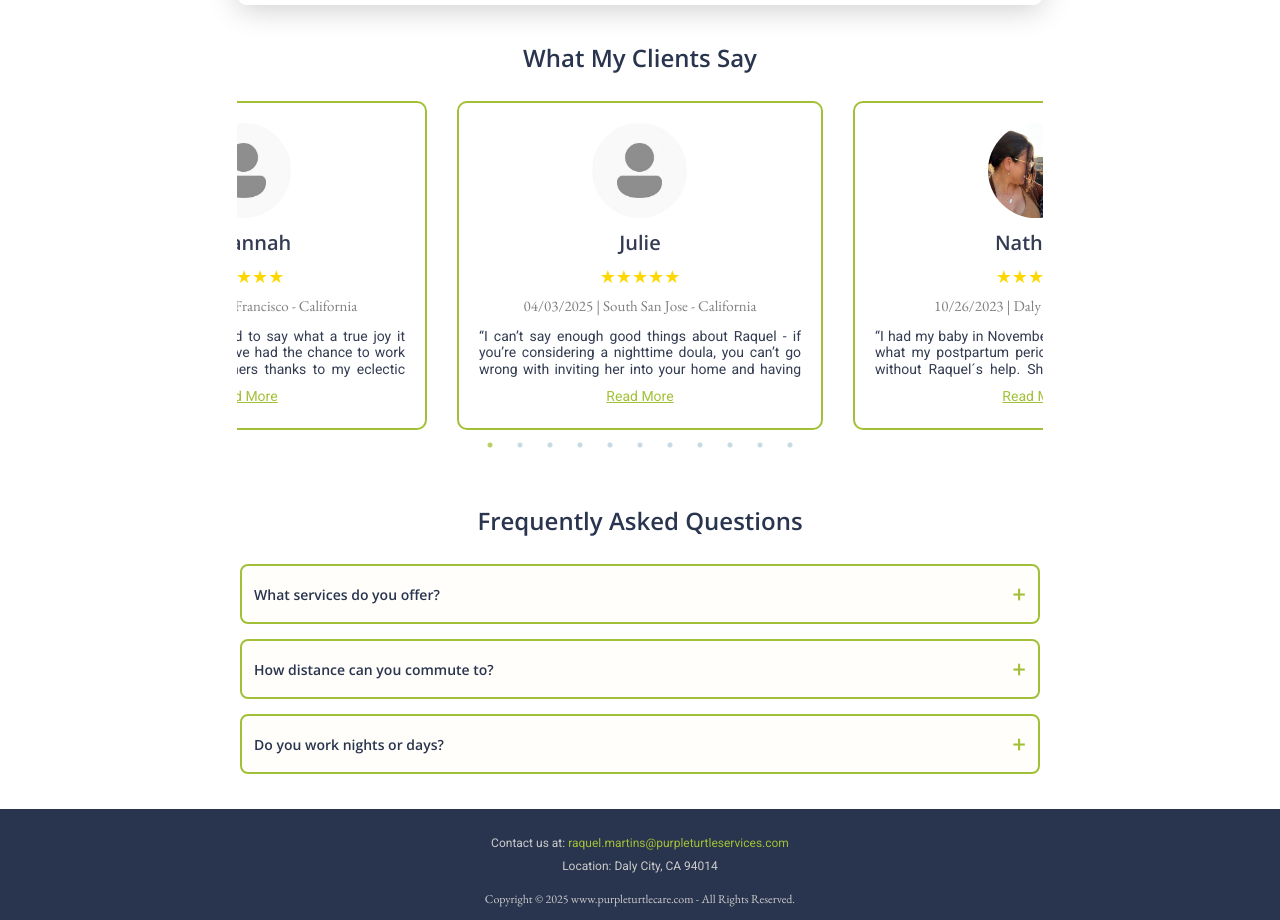
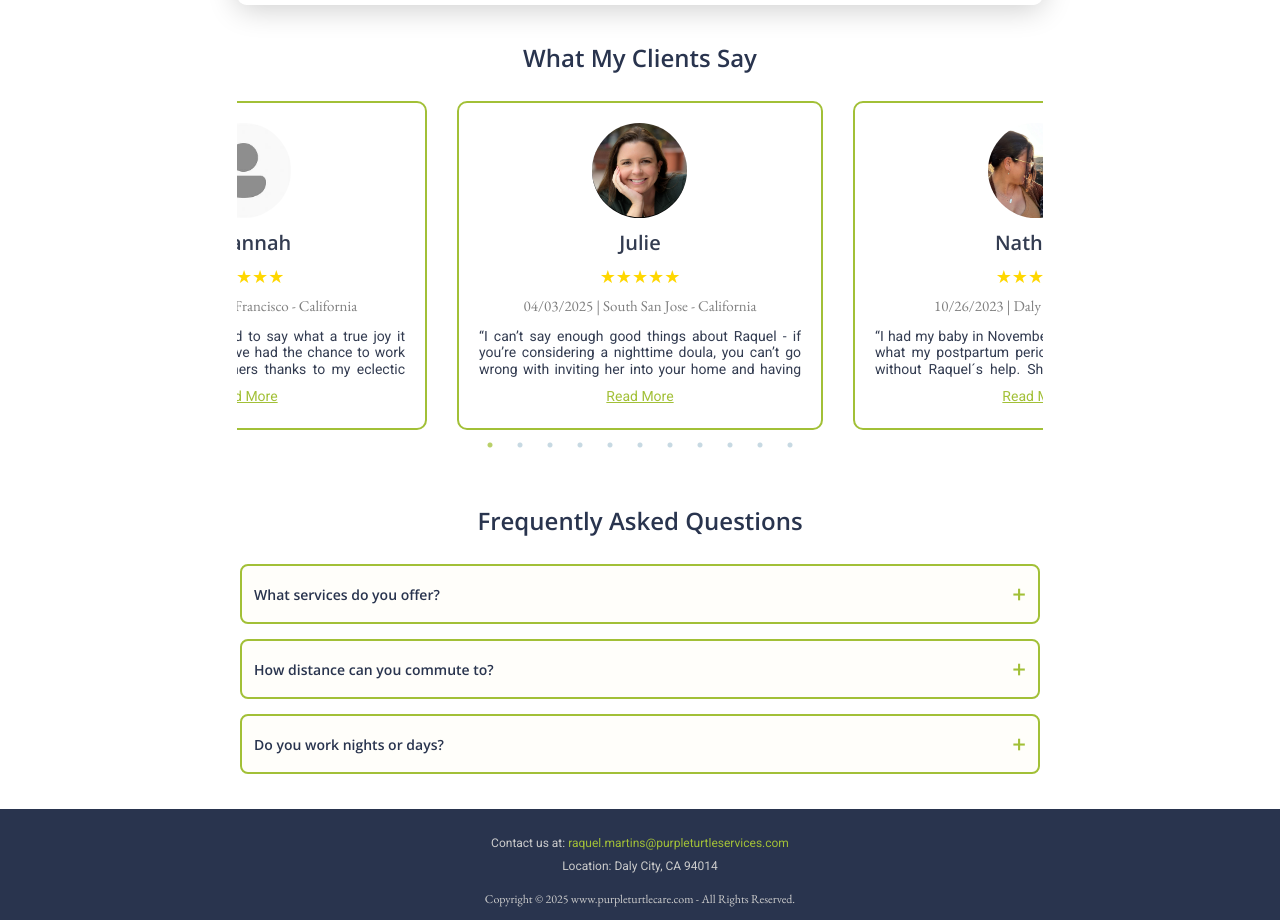
Before and after one commit to Victor-Settin/SiteQueenDoula, a React (Create React App) app: page / in a window 1280 px wide. Shown: the part 4405-5325 px from the top of the page. Built offline with nearby package versions, Linux system fonts and the light colour scheme.

Commit message:
att photos

```diff
--- a/src/Pages/Home/Home.js
+++ b/src/Pages/Home/Home.js
@@ -11,15 +11,13 @@ import 'slick-carousel/slick/slick-theme.css';
 import './Home.css';
 import deusaGregaImg from '../../assets/Images/deusa-grega.jpg';
 import FirstimgHome from '../../assets/Images/foto-home1.jpg';
-import cliente1 from '../../assets/Images/img_rnt.jpg';
 import cliente2 from '../../assets/Images/no-profile.jpg';
 import cliente3 from '../../assets/Images/profile_photo.jpg';
 import cliente4 from '../../assets/Images/img123.jpg';
 import cliente5 from '../../assets/Images/img111.jpg';
 import cliente6 from '../../assets/Images/img929.jpg';
-import cliente7 from '../../assets/Images/no-profile.jpg';
-import cliente8 from '../../assets/Images/no-profile.jpg';
-import cliente9 from '../../assets/Images/no-profile.jpg';
+import noprofile from '../../assets/Images/no-profile.jpg';
+import julprofile from '../../assets/Images/jul-profile.jpg';
 import DoulaServices from '../../Components/DoulaServices/DoulaServices';
 import Gallery from '../Gallery/Gallery';
 import Contact from '../Contact/Contact';
@@ -59,7 +57,7 @@ const Home = () => {
   const recommendations = [
     {
       name: 'Julie',
-      image: cliente7,
+      image: julprofile,
       rating: 5,
       date: '04/03/2025',
       location: 'South San Jose - California',
@@ -78,7 +76,7 @@ const Home = () => {
       image: cliente2,
       rating: 5,
       date: '09/02/2024',
-      location: 'San Mateo - California',
+      location: 'San Bruno - California',
       comment: '“Raquel had helped us a lot with my first baby and we had no doubts about being with her when our second princess arrived. We highly recommend her!”',
     },
     {
@@ -86,7 +84,7 @@ const Home = () => {
       image: cliente5,
       rating: 5,
       date: '12/26/2024',
-      location: 'San Mateo - California',
+      location: 'Burlingame - California',
       comment: '“I have known Raquel Martins Rodrigues for over 5 years. We were coworkers working for the same family in Hillsborough California. This family had 3 children and 3 Nannies. Raquel is very knowledgeable about child development and has taken many classes. She has a lot of experience working with new born babies since she has her postpartum Doula certificate. She also has experience working with toddlers and children of all ages. She´s very loving, kind, patient, and caring, warm, compassionate, trustworthy and respectful.  She´s also a great team player, helpful, gets along with everyone. She is very resourceful and has great problem solving skills. In addition, of being an exceptional Doula and a fantastic Nanny she is the best house cleaner I have ever met. She would transform a very  disorganized and dirty house into a spotless and neat place. She has wonderful organization skills and works in house projects. Raquel goes above and beyond with all the families she works with. I would highly recommend her.”',
     },
     {
@@ -94,7 +92,7 @@ const Home = () => {
       image: cliente6,
       rating: 5,
       date: '03/17/2024',
-      location: 'RedWood City - California',
+      location: 'Redwood City - California',
       comment: '“I am thrilled to share my experience with Raquel, our Nanny and Doula. Raquel‘s gentle and loving approach, made quite the difference. It was evident that my girls adored Raquel; they would light up the room whenever they saw her. Raquel was incredibly attentive to our girls, providing the care and support we needed during those early months. Her expertise and sleep training was particularly invaluable. Thanks to her guidance. We were able to establish a sleep routine that had our twin girls sleeping 11 hours a night by just four months of age. That’s not only improved their well-being, but also allowed us to regain some much-needed rest. Additionally, Raquel maintain excellent communication with me, keeping me informed and involved. I highly recommend Raquel. Her warmth experience and dedication have made a lasting positive impact on our family.”',
     },
     {
@@ -102,12 +100,12 @@ const Home = () => {
       image: cliente4,
       rating: 5,
       date: '12/26/2024',
-      location: 'San Mateo - California',
+      location: 'Burlingame - California',
       comment: '“I came to US already pregnant with no English. Raquel was very supportive and patient with me and my family It was very important having her around. Thank you!”',
     },
     {
       name: 'Sarah',
-      image: cliente1,
+      image: noprofile,
       rating: 5,
       date: '10/16/2022',
       location: 'San Bruno - California',
@@ -115,7 +113,7 @@ const Home = () => {
     },
     {
       name: "Hind B.",
-      image: cliente6,
+      image: noprofile,
       rating: 5,
       date: "06/23/2025", // Data individual
       location: "Redwood City - California", // Local individual
@@ -124,7 +122,7 @@ const Home = () => {
     ,
     {
       name: "Rena and Jake",
-      image: cliente7,
+      image: noprofile,
       rating: 5,
       date: "06/23/2025", // Data individual
       location: "San Francisco - California", // Local individual
@@ -133,7 +131,7 @@ const Home = () => {
     ,
     {
       name: "Julie B",
-      image: cliente8,
+      image: julprofile,
       rating: 5,
       date: "06/23/2025", // Data individual
       location: "South San Jose - California", // Local individual
@@ -142,7 +140,7 @@ const Home = () => {
      ,
     {
       name: "Savannah",
-      image: cliente9,
+      image: noprofile,
       rating: 5,
       date: "06/14/2025", // Data individual
       location: "San Francisco - California", // Local individual
```
